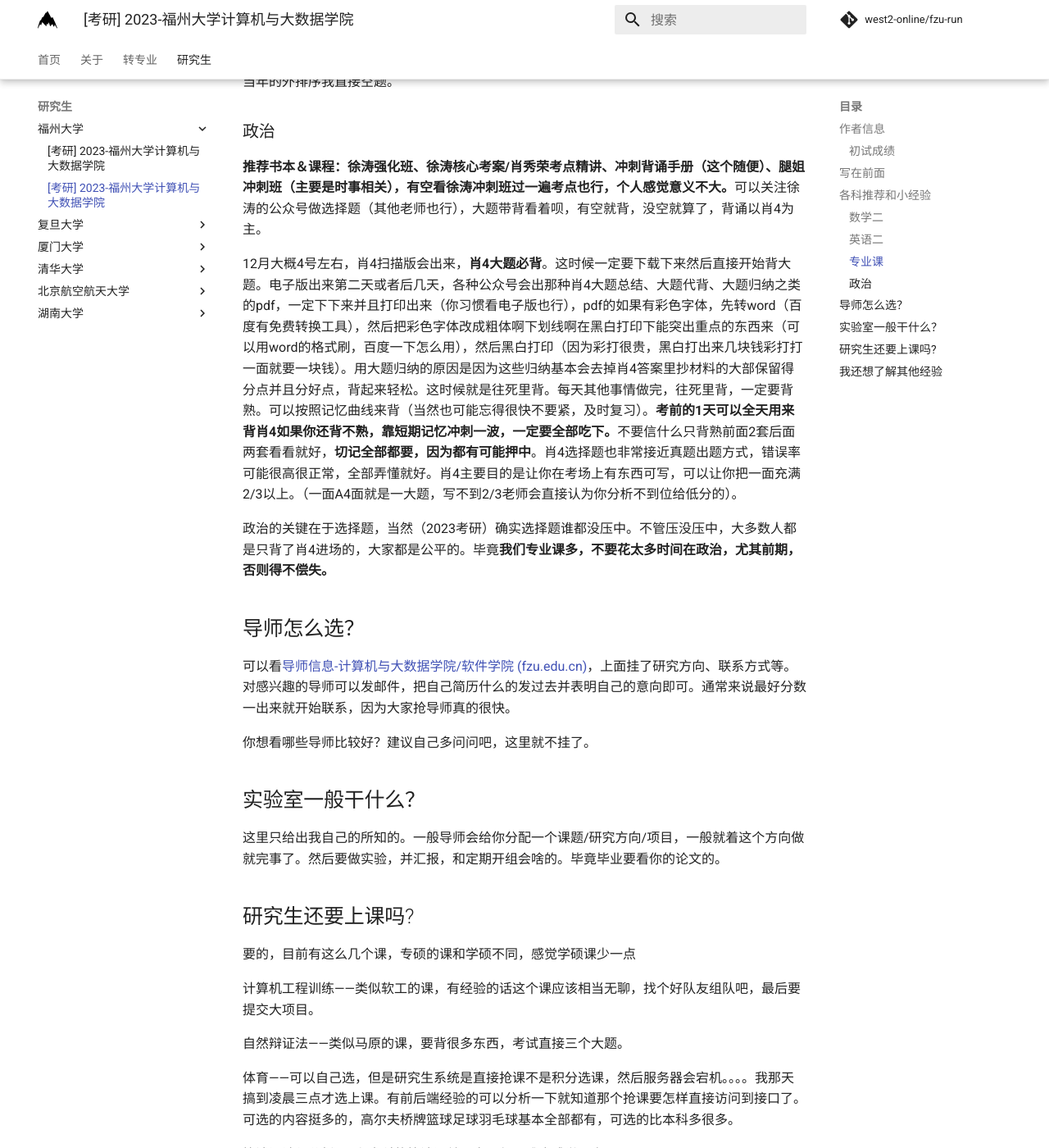
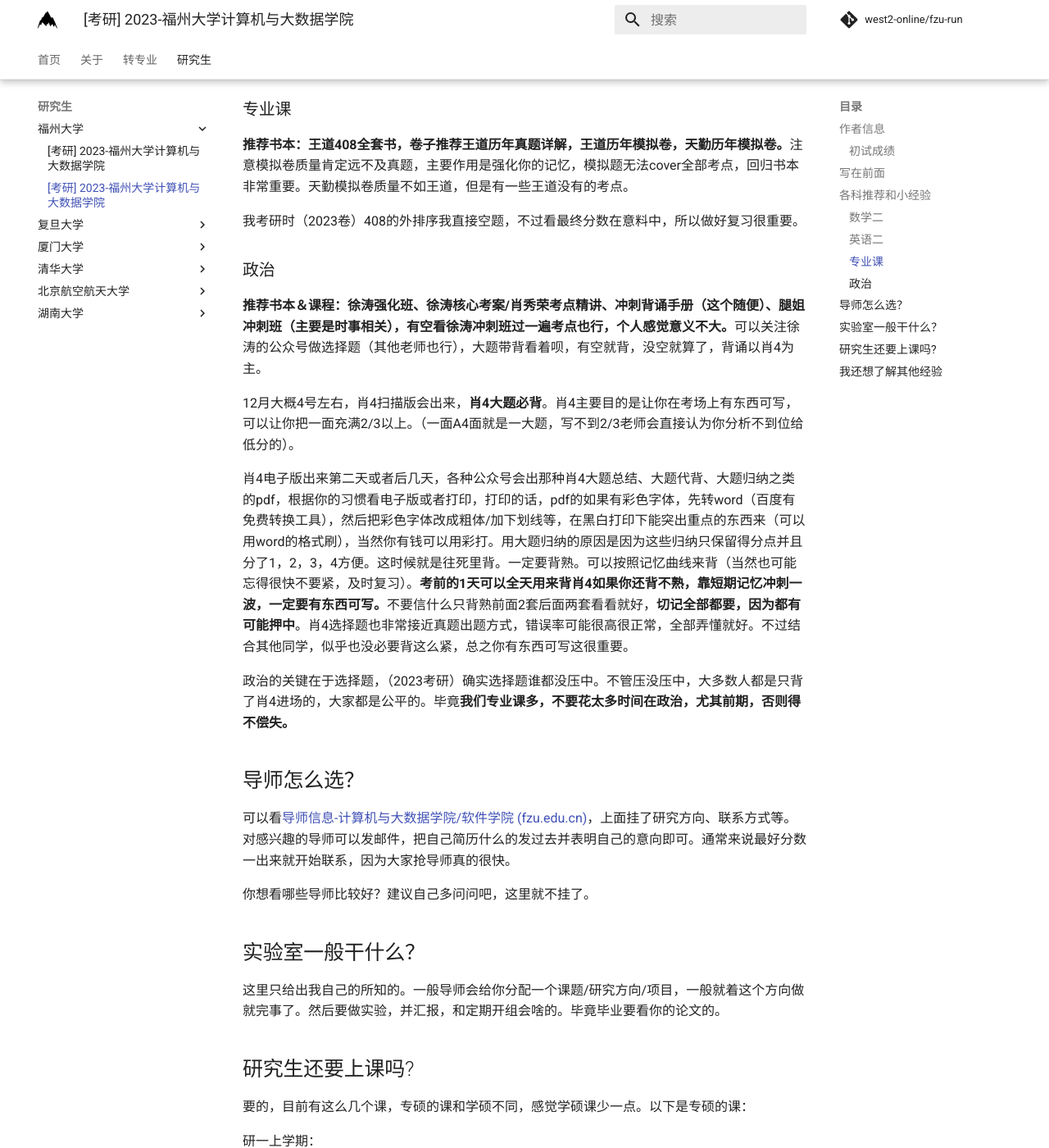
Before and after one commit to west2-online/fzu-run, an MkDocs documentation site: the page built from docs/postgraduate/fzu/231214-1.md, in a window 1280 px wide and 1400 px high, scrolled down 2159 px. Shown: the whole window at 82% size. Built offline with MkDocs 1.6.1 and Material for MkDocs 9.7.7, drawn with Linux system fonts in a browser that asks for light colours; comment, search, counter and statistics services are not loaded; some of the changed text lies outside the part shown.

Commit message:
update: postgraduate/fzu/231214-1.md (#40)
* 在研究生中添加一个新的文章

* 对231214-1.md中的内容作出修改

```diff
--- a/docs/postgraduate/fzu/231214-1.md
+++ b/docs/postgraduate/fzu/231214-1.md
@@ -42,7 +42,9 @@
 
 ### 英语二
 
-写在前面：FZU英语二85以上（英一70以上）可以直接**免修英语课**，本人考了个83然后整个实验室就我一个要上英语课。。。草。还有其他免修条件，有雅思/托福，还有一个是六级520分以上，如果能触发的话也可以。不用上英语课真的很爽的，研究生英语上的东西和本科大差不差的。。。
+写在前面：FZU英语二85以上（英一70以上）可以直接**免修英语课**，本人考了个83然后整个实验室就我一个要上英语课。。。还有其他免修条件，具体如下：雅思6.5+/托福90+，还有一个是六级520分以上，如果能触发的话也可以。不用上英语课真的很爽的，研究生英语上的东西和本科大差不差的。。。
+
+写在前面2：如果你的考研成绩出来了，没有达到免修标准，请务必努力尝试六级考试，因为**研究生英语考高分很难...**本人分数却不到70...如果你是学硕，75+就能免修英语（二），专硕则只上一个学期的英语（一），第二学期所有人上工程英语。同时，免修的同学普遍给分是80和85，也就是说你没免修的话已经和其他人拉开差距了，这可能对一些评奖有少许影响（毕竟研究生成果比较重要，绩点没有本科那么重要）。
 
 **推荐书本：真题推荐：张剑黄皮书，考研真相（两个都是历年真题）。个人用张剑黄皮书世纪高教版本（非零基础版本）。里面讲解很详细，每段话都有给你分析每个选项都有给你讲解讲的很细致，方便精读全文，文中生词也会归纳方便整理。我觉得能考研的四级应该都能过吧？可以不用买0基础版本的那个我也没用过不是很清楚，我觉得四级版讲解已经非常深入细致了。**
 
@@ -54,15 +56,17 @@
 
 **推荐书本：王道408全套书，卷子推荐王道历年真题详解，王道历年模拟卷，天勤历年模拟卷。**注意模拟卷质量肯定远不及真题，主要作用是强化你的记忆，模拟题无法cover全部考点，回归书本非常重要。天勤模拟卷质量不如王道，但是有一些王道没有的考点。
 
-当年的外排序我直接空题。
+我考研时（2023卷）408的外排序我直接空题，不过看最终分数在意料中，所以做好复习很重要。
 
 ### 政治
 
 **推荐书本＆课程：徐涛强化班、徐涛核心考案/肖秀荣考点精讲、冲刺背诵手册（这个随便）、腿姐冲刺班（主要是时事相关），有空看徐涛冲刺班过一遍考点也行，个人感觉意义不大。**可以关注徐涛的公众号做选择题（其他老师也行），大题带背看着呗，有空就背，没空就算了，背诵以肖4为主。
 
-12月大概4号左右，肖4扫描版会出来，**肖4大题必背**。这时候一定要下载下来然后直接开始背大题。电子版出来第二天或者后几天，各种公众号会出那种肖4大题总结、大题代背、大题归纳之类的pdf，一定下下来并且打印出来（你习惯看电子版也行），pdf的如果有彩色字体，先转word（百度有免费转换工具），然后把彩色字体改成粗体啊下划线啊在黑白打印下能突出重点的东西来（可以用word的格式刷，百度一下怎么用），然后黑白打印（因为彩打很贵，黑白打出来几块钱彩打打一面就要一块钱）。用大题归纳的原因是因为这些归纳基本会去掉肖4答案里抄材料的大部保留得分点并且分好点，背起来轻松。这时候就是往死里背。每天其他事情做完，往死里背，一定要背熟。可以按照记忆曲线来背（当然也可能忘得很快不要紧，及时复习）。**考前的1天可以全天用来背肖4如果你还背不熟，靠短期记忆冲刺一波，一定要全部吃下。**不要信什么只背熟前面2套后面两套看看就好，**切记全部都要，因为都有可能押中**。肖4选择题也非常接近真题出题方式，错误率可能很高很正常，全部弄懂就好。肖4主要目的是让你在考场上有东西可写，可以让你把一面充满2/3以上。（一面A4面就是一大题，写不到2/3老师会直接认为你分析不到位给低分的）。
+12月大概4号左右，肖4扫描版会出来，**肖4大题必背**。肖4主要目的是让你在考场上有东西可写，可以让你把一面充满2/3以上。（一面A4面就是一大题，写不到2/3老师会直接认为你分析不到位给低分的）。
 
-政治的关键在于选择题，当然（2023考研）确实选择题谁都没压中。不管压没压中，大多数人都是只背了肖4进场的，大家都是公平的。毕竟**我们专业课多，不要花太多时间在政治，尤其前期，否则得不偿失。**
+肖4电子版出来第二天或者后几天，各种公众号会出那种肖4大题总结、大题代背、大题归纳之类的pdf，根据你的习惯看电子版或者打印，打印的话，pdf的如果有彩色字体，先转word（百度有免费转换工具），然后把彩色字体改成粗体/加下划线等，在黑白打印下能突出重点的东西来（可以用word的格式刷），当然你有钱可以用彩打。用大题归纳的原因是因为这些归纳只保留得分点并且分了1，2，3，4方便。这时候就是往死里背。一定要背熟。可以按照记忆曲线来背（当然也可能忘得很快不要紧，及时复习）。**考前的1天可以全天用来背肖4如果你还背不熟，靠短期记忆冲刺一波，一定要有东西可写。**不要信什么只背熟前面2套后面两套看看就好，**切记全部都要，因为都有可能押中**。肖4选择题也非常接近真题出题方式，错误率可能很高很正常，全部弄懂就好。不过结合其他同学，似乎也没必要背这么紧，总之你有东西可写这很重要。
+
+政治的关键在于选择题，（2023考研）确实选择题谁都没压中。不管压没压中，大多数人都是只背了肖4进场的，大家都是公平的。毕竟**我们专业课多，不要花太多时间在政治，尤其前期，否则得不偿失。**
 
 ## 导师怎么选？
 
@@ -76,27 +80,41 @@
 
 ## 研究生还要上课吗?
 
-要的，目前有这么几个课，专硕的课和学硕不同，感觉学硕课少一点
+要的，目前有这么几个课，专硕的课和学硕不同，感觉学硕课少一点。以下是专硕的课：
 
-计算机工程训练——类似软工的课，有经验的话这个课应该相当无聊，找个好队友组队吧，最后要提交大项目。
+研一上学期：
 
-自然辩证法——类似马原的课，要背很多东西，考试直接三个大题。
+计算机工程训练——类似软工的课，有全栈经验（Vue和Java）的话这个课应该相当无聊，找个好队友组队吧，最后要提交一个大项目。
+
+自然辩证法——类似马原，要背很多东西，考试直接三个大题。
 
 体育——可以自己选，但是研究生系统是直接抢课不是积分选课，然后服务器会宕机。。。。我那天搞到凌晨三点才选上课。有前后端经验的可以分析一下就知道那个抢课要怎样直接访问到接口了。可选的内容挺多的，高尔夫桥牌篮球足球羽毛球基本全部都有，可选的比本科多很多。
 
-算法设计与分析——和本科的算法课差不多，但是难度感觉更高了。
+算法设计与分析——和本科算法课差不多，个人感觉难度更高了。
 
-科学与工程计算基础A——本科的数值计算那个课，课本都一样的，建议不要扔。相比起本科不教龙贝格，但是教授第八章和第九章和第三章最小二乘法的内容，总体上内容更多了，需要花时间记公式。对了闭卷，不能记公式到纸上。可以带计算器，建议991CNX，基本满足需要。**用连分数都不能显示的计算器是对这门课的亵渎！使用最好的函数计算器来考试才是对这个课最好的态度**
+科学与工程计算基础A——本科的数值计算那个课，课本都一样的，建议不要扔。相比起本科不教龙贝格，但是教授第八章和第九章和第三章最小二乘法的内容，总体上内容更多了，需要花时间记公式。闭卷，不能记公式到纸上。可以带计算器，建议991CNX，基本满足需要。**用连分数都不能显示的计算器是对这门课的亵渎！使用最好的函数计算器来考试才是对这个课最好的态度**
 
-英语——没啥好说的，过。提一嘴免修的基本按85分折算，性价比非常高，一定要努力争取免修。
+英语——~~没啥好说的，过~~这个课考高分很难。提一嘴免修的基本按85分折算，性价比非常高，一定要努力争取免修。
 
-一个自选专业课：我是选了个水课。
+一个自选专业课：我选了个水课。
 
-中特：还没上不评价。目测又是要背的。
+研究生素养等学分要求的课程，能选网课选网课，记得看下答案好不好找。
 
-计算机工程实践：还没上，应该和工程训练差不多吧。
+研一下学期：
 
-剩下一堆水课，能选网课选网课，记得看下答案好不好找。
+中特：要背。
+
+计算机工程实践：和工程训练差不多。
+
+软件体系结构：本科有一门一样的课，开卷。
+
+数据库新技术：主要讲数据库相关技术。
+
+工程英语：论文中会涉及到的计算机相关英语。
+
+智能技术：《最优化：建模、算法与理论》，偏数学，很多数学内容在考研可能没有接触。里面涉及的凸优化等内容，可能会在实验中用到。
+
+
 
 我感觉研究生上的大部分课属实没啥卵用。
 
```
